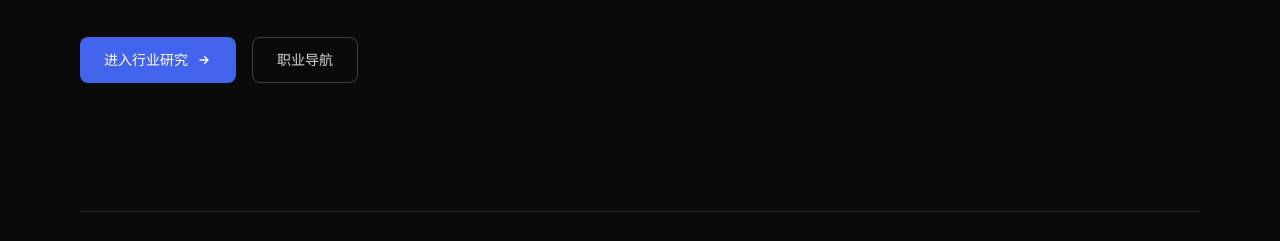
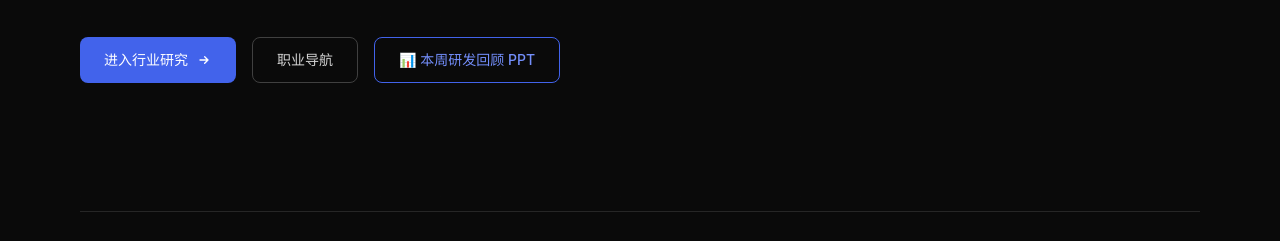
Before and after one commit to knightc2020/robot, an Astro site: page /cn in a window 1280 px wide. Shown: the part 501-742 px from the top of the page. Built offline with nearby package versions, Linux system fonts and the light colour scheme; Astro itself is replaced by a stand-in of ours.

Commit message:
Add weekly review PPT link to CN homepage

```diff
--- a/src/pages/cn/index.astro
+++ b/src/pages/cn/index.astro
@@ -48,6 +48,9 @@ const latestNews = (await getCollection('cn/research'))
         </a>
         <a href="/cn/career/" class="inline-flex items-center gap-2 px-6 py-3 border border-neutral-700 text-neutral-300 rounded-lg text-sm font-medium hover:bg-neutral-900 hover:border-neutral-600 transition-all no-underline">
           职业导航
+        </a>
+        <a href="/ppt/weekly-review-2026-03-04/index.html" class="inline-flex items-center gap-2 px-6 py-3 border border-primary-700 text-primary-400 rounded-lg text-sm font-medium hover:bg-primary-900/20 hover:border-primary-600 transition-all no-underline">
+          📊 本周研发回顾 PPT
         </a>
       </div>
     </div>
```
